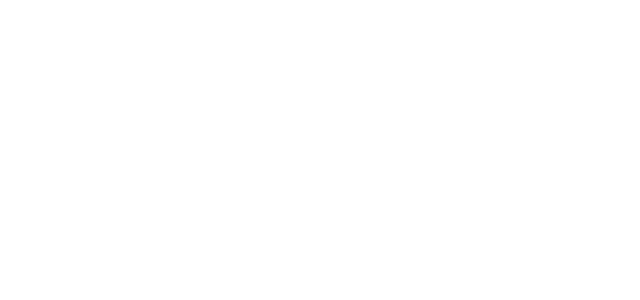
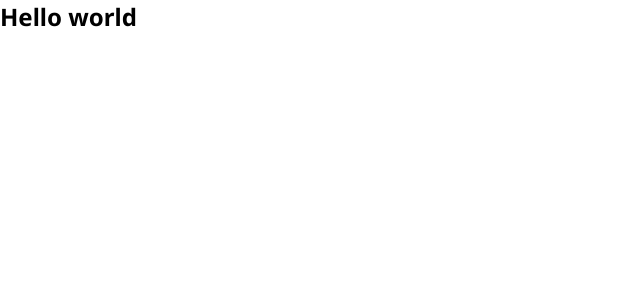
Before and after one commit to nekorytaylor666/qubeme-site, a React (Create React App) app: page / in a window 1280 px wide. Shown: the top 300 px of the page, without its empty margins (0-640 px from the left). Built offline with nearby package versions, Linux system fonts and the light colour scheme.

Commit message:
redirects

```diff
--- a/src/App.tsx
+++ b/src/App.tsx
@@ -7,6 +7,9 @@ function App() {
     <Router>
       <div>
         <Switch>
+          <Route exact path="/">
+            <h1>Hello world</h1>
+          </Route>
           <Route path="/scan">
             <ScanPage></ScanPage>
           </Route>
```
Also changed, not shown: 1 other file (tests, documents, lock files or other folders).
